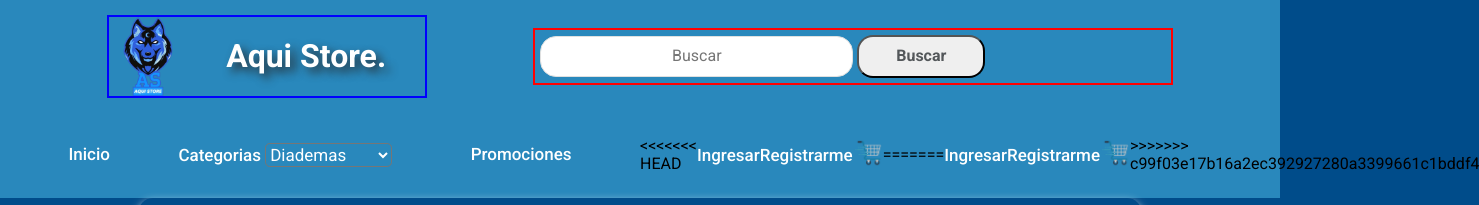
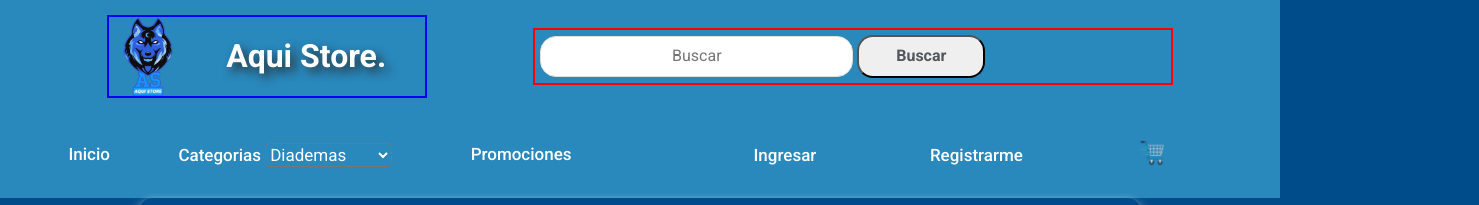
Before and after one commit to DevCarlosJGonzalezC/proyecto-1, a plain HTML site: page index.html in a window 1280 px wide. Shown: the top 205 px of the page, 1479 px wide, since content can reach past the window. Drawn offline with Linux system fonts and the light colour scheme.

Commit message:
Cambios minimos

```diff
--- a/index.html
+++ b/index.html
@@ -58,16 +58,9 @@
                 <div class="nav-1">
                     <nav>
                         <ul class="nav-item">
-<<<<<<< HEAD
-                            <li class="nav-link ocultar"><a href="#">Ingresar</a></li>
-                            <li class="nav-link ocultar"><a href="#">Registrarme</a></li>
-                            <li class="nav-link ocultar"><a href="#"><img class="carritoCompras"
-                                        src="assets/icons/carrito-de-compras.png" alt="buy-svgrepo-com"></a></li>
-=======
                             <li class="nav-link ocultar"><a href="02-login.html">Ingresar</a></li>
                             <li class="nav-link ocultar"><a href="03-formulario.html">Registrarme</a></li>
                             <li class="nav-link ocultar"><a href="04-carritoCompras.html"><img class="carritoCompras" src="assets/icons/carrito-de-compras.png" alt="buy-svgrepo-com"></a></li>
->>>>>>> c99f03e17b16a2ec392927280a3399661c1bddf4
                         </ul>
                     </nav>
                 </div>
```
